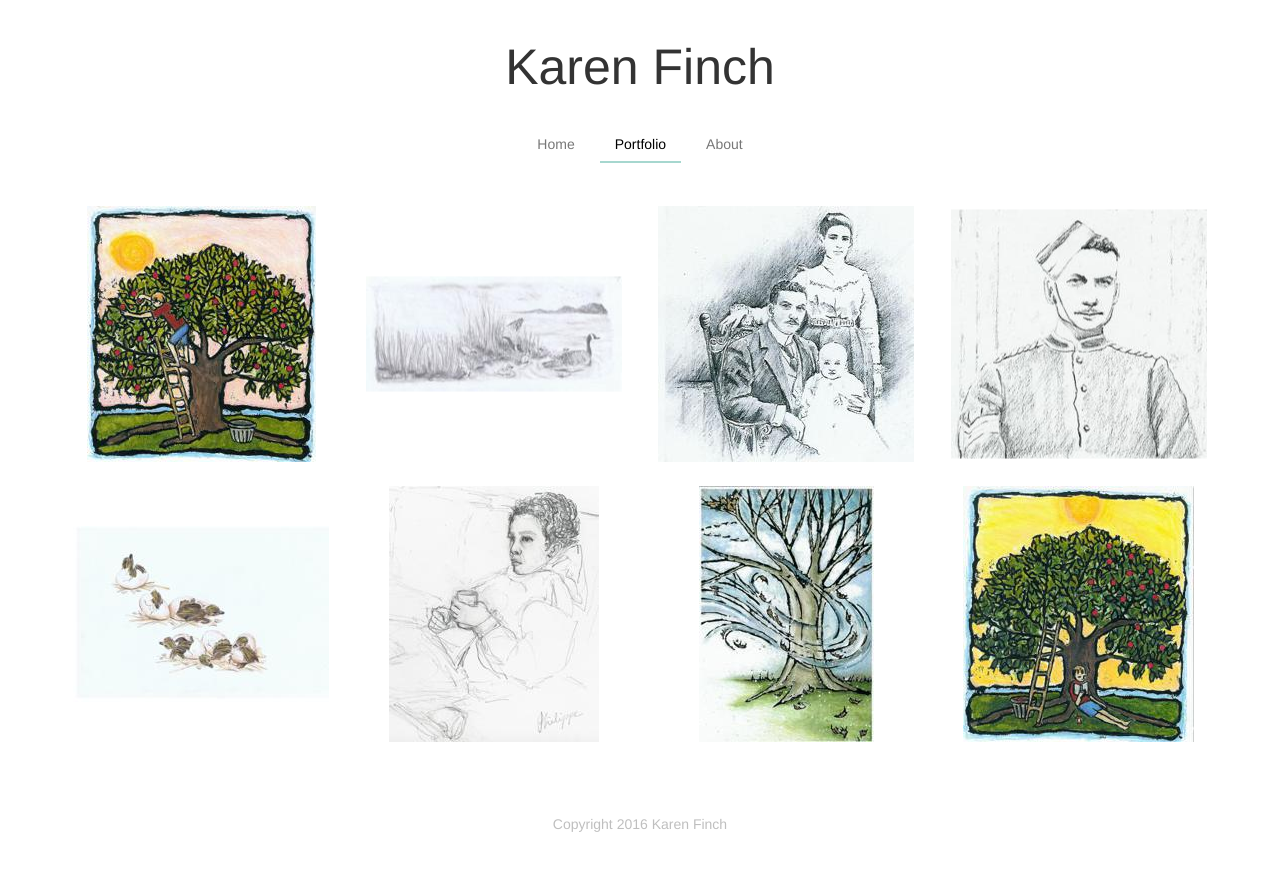
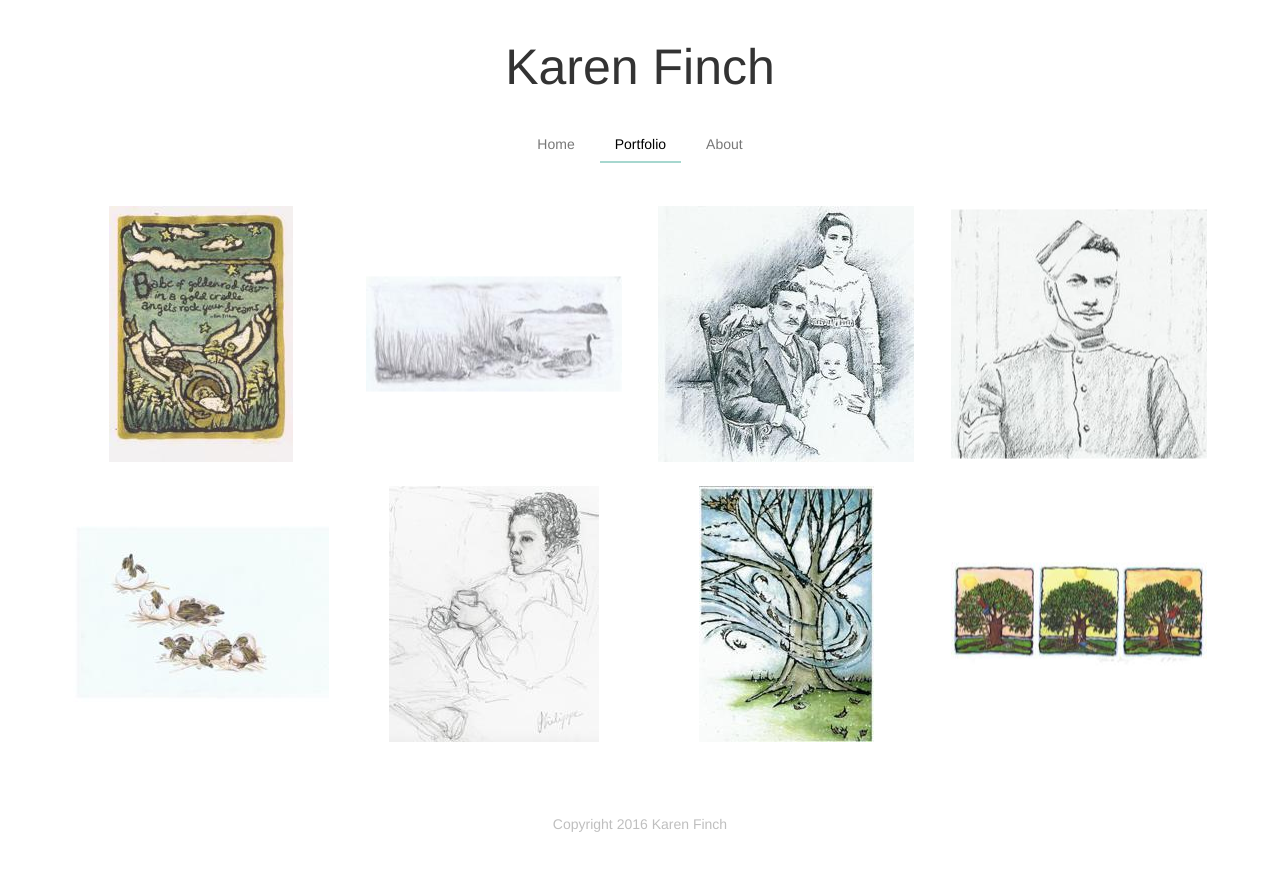
Before and after one commit to kefinch/kefinch.github.io, a Jekyll site: the page built from portfolio.html, in a window 1280 px wide. Shown: the top 871 px of the page. Built offline with Jekyll 4.4.1, drawn with Linux system fonts in a browser that asks for light colours; nearby versions of some CDN libraries.

Commit message:
Updated images

```diff
--- a/_data/imageData.json
+++ b/_data/imageData.json
@@ -1 +1 @@
-[{"image": "apple picking dawn.jpg", "resolution": "2448x2736", "thumbnail": "apple picking dawn-thumbnail.jpg"}, {"image": "double spread graphite geese in water.jpg", "resolution": "2376x1070", "thumbnail": "double spread graphite geese in water-thumbnail.jpg"}, {"image": "Family.jpg", "resolution": "464x464", "thumbnail": "Family-thumbnail.jpg"}, {"image": "GreatATF.jpg", "resolution": "624x608", "thumbnail": "GreatATF-thumbnail.jpg"}, {"image": "p18finalhighres.jpg", "resolution": "1700x1169", "thumbnail": "p18finalhighres-thumbnail.jpg"}, {"image": "philippe.jpg", "resolution": "736x896", "thumbnail": "philippe-thumbnail.jpg"}, {"image": "squirrel.jpg", "resolution": "2240x3280", "thumbnail": "squirrel-thumbnail.jpg"}, {"image": "work day reading.jpg", "resolution": "2496x2768", "thumbnail": "work day reading-thumbnail.jpg"}]
+[{"image": "Babe of Goldenrod smaller.jpg", "resolution": "553x768", "thumbnail": "Babe of Goldenrod smaller-thumbnail.jpg"}, {"image": "double spread graphite geese in water.jpg", "resolution": "2376x1070", "thumbnail": "double spread graphite geese in water-thumbnail.jpg"}, {"image": "Family.jpg", "resolution": "464x464", "thumbnail": "Family-thumbnail.jpg"}, {"image": "GreatATF.jpg", "resolution": "624x608", "thumbnail": "GreatATF-thumbnail.jpg"}, {"image": "p18finalhighres.jpg", "resolution": "1700x1169", "thumbnail": "p18finalhighres-thumbnail.jpg"}, {"image": "philippe.jpg", "resolution": "736x896", "thumbnail": "philippe-thumbnail.jpg"}, {"image": "squirrel.jpg", "resolution": "2240x3280", "thumbnail": "squirrel-thumbnail.jpg"}, {"image": "Work Day.jpg", "resolution": "1024x414", "thumbnail": "Work Day-thumbnail.jpg"}]
```
Also changed, not shown: images/Babe of Goldenrod smaller.jpg (added), images/Work Day.jpg (added), images/thumbnails/Babe of Goldenrod smaller-thumbnail.jpg (added), images/thumbnails/Work Day-thumbnail.jpg (added), images/thumbnails/apple picking dawn-thumbnail.jpg (deleted), images/thumbnails/work day reading-thumbnail.jpg (deleted), 4 other files.
